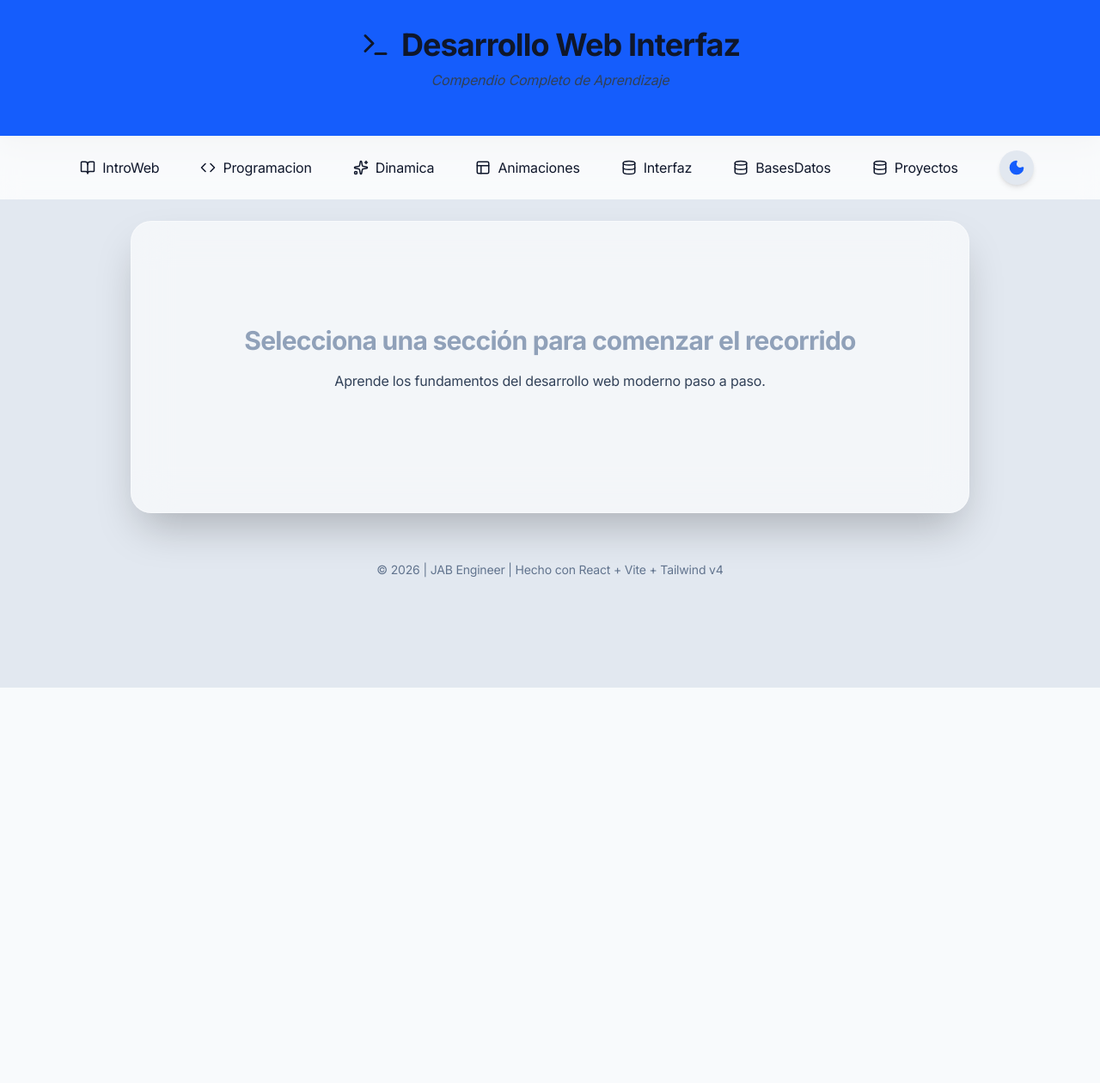
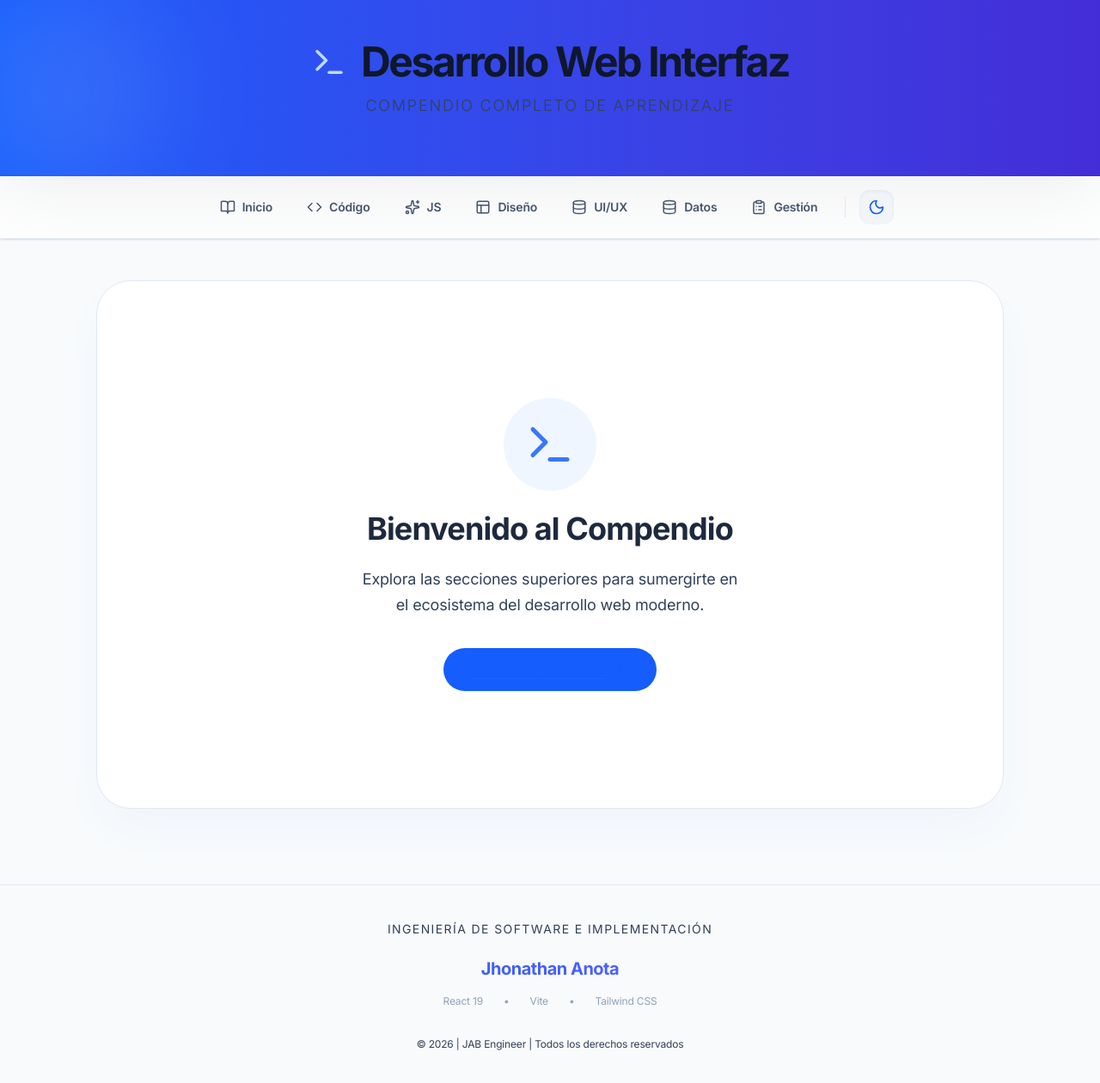
Before and after one commit to AB-jhon/compendio-desarrollo-web, a React (Vite) app: page / in a window 1280 px wide. Shown: the top 1260 px of the page at 86% size. Before the commit the page ends 800 px from the top, so only its background shows below. Built offline with nearby package versions, Linux system fonts and the light colour scheme.

Commit message:
style: optimización de App.jsx con footer dinámico y navegación premium

```diff
--- a/src/App.jsx
+++ b/src/App.jsx
@@ -1,9 +1,9 @@
-import React, { useState } from 'react';
-import { BrowserRouter as Router, Routes, Route, Link } from 'react-router-dom';
-import { Sun, Moon, BookOpen, Code, Database, Layout, Sparkles, Terminal } from 'lucide-react';
+import React, { useState, useEffect } from 'react';
+import { BrowserRouter as Router, Routes, Route, Link, useLocation } from 'react-router-dom';
+import { Sun, Moon, BookOpen, Code, Database, Layout, Sparkles, Terminal, ChevronRight, briefcase, ClipboardList } from 'lucide-react';
 import './index.css';
 
-// Importación de tus componentes
+// Importación de componentes
 import IntroWeb from './components/IntroWeb';
 import Programacion from './components/Programacion';
 import Dinamica from './components/Dinamica';
@@ -12,74 +12,91 @@ import Interfaz from './components/Interfaz';
 import BasesDatos from './components/BasesDatos';
 import Proyectos from './components/Proyectos';
 
+// Componente para que el scroll vuelva arriba al cambiar de página
+function ScrollToTop() {
+  const { pathname } = useLocation();
+  useEffect(() => {
+    window.scrollTo(0, 0);
+  }, [pathname]);
+  return null;
+}
+
 function App() {
   const [isDarkMode, setIsDarkMode] = useState(false);
 
-  const toggleDarkMode = () => {
-    setIsDarkMode(!isDarkMode);
-    if (!isDarkMode) {
+  // Efecto para manejar la clase 'dark' en el HTML
+  useEffect(() => {
+    if (isDarkMode) {
       document.documentElement.classList.add('dark');
     } else {
       document.documentElement.classList.remove('dark');
     }
-  };
+  }, [isDarkMode]);
+
+  const toggleDarkMode = () => setIsDarkMode(!isDarkMode);
 
   return (
     <Router>
-      <div className={`min-h-screen transition-colors duration-300 ${isDarkMode ? 'bg-slate-900 text-white' : 'bg-slate-200 text-slate-900'}`}>
+      <ScrollToTop />
+      <div className={`min-h-screen transition-colors duration-500 ${isDarkMode ? 'bg-slate-950 text-white' : 'bg-slate-50 text-slate-900'}`}>
 
         {/* Encabezado Principal */}
-        <header className="bg-blue-600 dark:bg-blue-800 text-white p-8 shadow-xl text-center">
-          <h1 className="text-4xl font-extrabold flex items-center justify-center gap-3">
-            <Terminal size={36} />
-            Desarrollo Web Interfaz
-          </h1>
-          <p className="mt-2 text-blue-100 italic">Compendio Completo de Aprendizaje</p>
+        <header className="bg-gradient-to-r from-blue-600 to-indigo-700 dark:from-blue-900 dark:to-slate-900 text-white p-12 shadow-2xl text-center relative overflow-hidden">
+          <div className="relative z-10">
+            <h1 className="text-5xl font-black flex items-center justify-center gap-4 tracking-tighter">
+              <Terminal size={42} className="text-blue-200" />
+              Desarrollo Web Interfaz
+            </h1>
+            <p className="mt-3 text-blue-100 text-lg font-light tracking-widest uppercase">
+              Compendio Completo de Aprendizaje
+            </p>
+          </div>
+          {/* Decoración de fondo */}
+          <div className="absolute top-0 left-0 w-full h-full opacity-10 pointer-events-none">
+            <div className="absolute top-[-10%] left-[-5%] w-64 h-64 bg-white rounded-full blur-3xl"></div>
+          </div>
         </header>
 
-        {/* Navegación */}
-        <nav className="sticky top-0 z-10 bg-white/80 dark:bg-slate-800/80 backdrop-blur-md border-b border-slate-200 dark:border-slate-700 p-4 overflow-x-auto">
-          <div className="flex justify-center items-center gap-4 min-w-max px-4">
-            <Link to="/IntroWeb" className="flex items-center gap-2 px-4 py-2 rounded-lg hover:bg-blue-100 dark:hover:bg-blue-900 transition-all font-medium">
-              <BookOpen size={18} /> IntroWeb
-            </Link>
-            <Link to="/Programacion" className="flex items-center gap-2 px-4 py-2 rounded-lg hover:bg-blue-100 dark:hover:bg-blue-900 transition-all font-medium">
-              <Code size={18} /> Programacion
-            </Link>
-            <Link to="/Dinamica" className="flex items-center gap-2 px-4 py-2 rounded-lg hover:bg-blue-100 dark:hover:bg-blue-900 transition-all font-medium">
-              <Sparkles size={18} /> Dinamica
-            </Link>
-            <Link to="/Animaciones" className="flex items-center gap-2 px-4 py-2 rounded-lg hover:bg-blue-100 dark:hover:bg-blue-900 transition-all font-medium">
-              <Layout size={18} /> Animaciones
-            </Link>
-            <Link to="/Interfaz" className="flex items-center gap-2 px-4 py-2 rounded-lg hover:bg-blue-100 dark:hover:bg-blue-900 transition-all font-medium">
-              <Database size={18} /> Interfaz
-            </Link>
-            <Link to="/BasesDatos" className="flex items-center gap-2 px-4 py-2 rounded-lg hover:bg-blue-100 dark:hover:bg-blue-900 transition-all font-medium">
-              <Database size={18} /> BasesDatos
-            </Link>
-            <Link to="/Proyectos" className="flex items-center gap-2 px-4 py-2 rounded-lg hover:bg-blue-100 dark:hover:bg-blue-900 transition-all font-medium">
-              <Database size={18} /> Proyectos
-            </Link>
+        {/* Navegación Sticky */}
+        <nav className="sticky top-0 z-50 bg-white/70 dark:bg-slate-900/80 backdrop-blur-xl border-b border-slate-200 dark:border-slate-800 p-2 shadow-sm">
+          <div className="max-w-7xl mx-auto flex justify-center items-center gap-2 overflow-x-auto no-scrollbar py-2">
+            {[
+              { to: "/IntroWeb", icon: <BookOpen size={18} />, label: "Inicio" },
+              { to: "/Programacion", icon: <Code size={18} />, label: "Código" },
+              { to: "/Dinamica", icon: <Sparkles size={18} />, label: "JS" },
+              { to: "/Animaciones", icon: <Layout size={18} />, label: "Diseño" },
+              { to: "/Interfaz", icon: <Database size={18} />, label: "UI/UX" },
+              { to: "/BasesDatos", icon: <Database size={18} />, label: "Datos" },
+              { to: "/Proyectos", icon: <ClipboardList size={18} />, label: "Gestión" },
+            ].map((link) => (
+              <Link
+                key={link.to}
+                to={link.to}
+                className="flex items-center gap-2 px-4 py-2 rounded-xl hover:bg-blue-50 dark:hover:bg-blue-900/30 text-slate-600 dark:text-slate-400 hover:text-blue-600 dark:hover:text-blue-400 transition-all font-semibold text-sm whitespace-nowrap"
+              >
+                {link.icon} {link.label}
+              </Link>
+            ))}
+
+            <div className="h-6 w-[1px] bg-slate-200 dark:bg-slate-700 mx-2"></div>
 
             {/* Botón de Modo Oscuro */}
             <button
               onClick={toggleDarkMode}
-              className="ml-4 p-2.5 rounded-full bg-slate-200 dark:bg-slate-700 hover:bg-slate-300 dark:hover:bg-slate-600 shadow-md transition-all flex items-center justify-center"
-              aria-label="Toggle dark mode"
+              className="p-2.5 rounded-xl bg-slate-100 dark:bg-slate-800 hover:scale-110 active:scale-95 transition-all flex items-center justify-center shadow-inner"
             >
               {isDarkMode ? (
-              <Sun size={20} className="text-yellow-400 fill-yellow-400" />
+                <Sun size={20} className="text-yellow-400" />
               ) : (
-                <Moon size={20} className="text-blue-600 fill-blue-600" />
+                <Moon size={20} className="text-blue-600" />
               )}
             </button>
           </div>
         </nav>
 
-        {/* Contenido Dinámico */}
-        <main className="container mx-auto p-6 max-w-5xl">
-          <div className="bg-white/60 backdrop-blur-xl border border-white/40 dark:bg-slate-800/90 dark:border-slate-700 rounded-3xl shadow-2xl p-10 text-slate-800 dark:text-slate-100 transition-all duration-500">
+        {/* Contenedor de Contenido Principal */}
+        <main className="container mx-auto p-6 md:p-12 max-w-6xl">
+          <div className="bg-white dark:bg-slate-900 border border-slate-200 dark:border-slate-800 rounded-[2.5rem] shadow-2xl shadow-blue-500/5 p-8 md:p-14 transition-all duration-500 min-h-[60vh]">
             <Routes>
               <Route path="/IntroWeb" element={<IntroWeb />} />
               <Route path="/Programacion" element={<Programacion />} />
@@ -89,17 +106,43 @@ function App() {
               <Route path="/BasesDatos" element={<BasesDatos />} />
               <Route path="/Proyectos" element={<Proyectos />} />
               <Route path="/" element={
-                <div className="text-center py-20">
-                  <h2 className="text-3xl font-bold text-slate-400">Selecciona una sección para comenzar el recorrido</h2>
-                  <p className="mt-4 text-slate-500">Aprende los fundamentos del desarrollo web moderno paso a paso.</p>
+                <div className="flex flex-col items-center justify-center py-20 text-center space-y-6">
+                  <div className="p-6 bg-blue-50 dark:bg-blue-900/20 rounded-full">
+                    <Terminal size={60} className="text-blue-600 animate-pulse" />
+                  </div>
+                  <h2 className="text-4xl font-bold text-slate-800 dark:text-white">Bienvenido al Compendio</h2>
+                  <p className="max-w-md text-slate-500 dark:text-slate-400 text-lg">
+                    Explora las secciones superiores para sumergirte en el ecosistema del desarrollo web moderno.
+                  </p>
+                  <Link to="/IntroWeb" className="mt-4 flex items-center gap-2 bg-blue-600 hover:bg-blue-700 text-white px-8 py-3 rounded-full font-bold transition-all hover:shadow-lg hover:shadow-blue-500/30">
+                    Comenzar Recorrido <ChevronRight size={20} />
+                  </Link>
                 </div>
               } />
             </Routes>
           </div>
         </main>
 
-        <footer className="text-center p-8 text-slate-500 text-sm">
-          © 2026 | JAB Engineer | Hecho con React + Vite + Tailwind v4
+        {/* Footer Profesional */}
+        <footer className="mt-10 pb-16 text-center border-t border-slate-200 dark:border-slate-900 pt-10 px-6">
+          <div className="max-w-2xl mx-auto space-y-4">
+            <p className="text-slate-400 dark:text-slate-500 text-sm font-medium tracking-widest uppercase">
+              Ingeniería de Software e Implementación
+            </p>
+            <h3 className="text-xl font-bold bg-gradient-to-r from-blue-600 to-indigo-500 bg-clip-text text-transparent">
+              Jhonathan Anota
+            </h3>
+            <div className="flex justify-center gap-6 text-slate-400">
+              <span className="text-xs">React 19</span>
+              <span className="text-xs">•</span>
+              <span className="text-xs">Vite</span>
+              <span className="text-xs">•</span>
+              <span className="text-xs">Tailwind CSS</span>
+            </div>
+            <p className="text-xs text-slate-400/60 pt-4">
+              © {new Date().getFullYear()} | JAB Engineer | Todos los derechos reservados
+            </p>
+          </div>
         </footer>
       </div>
     </Router>
```
